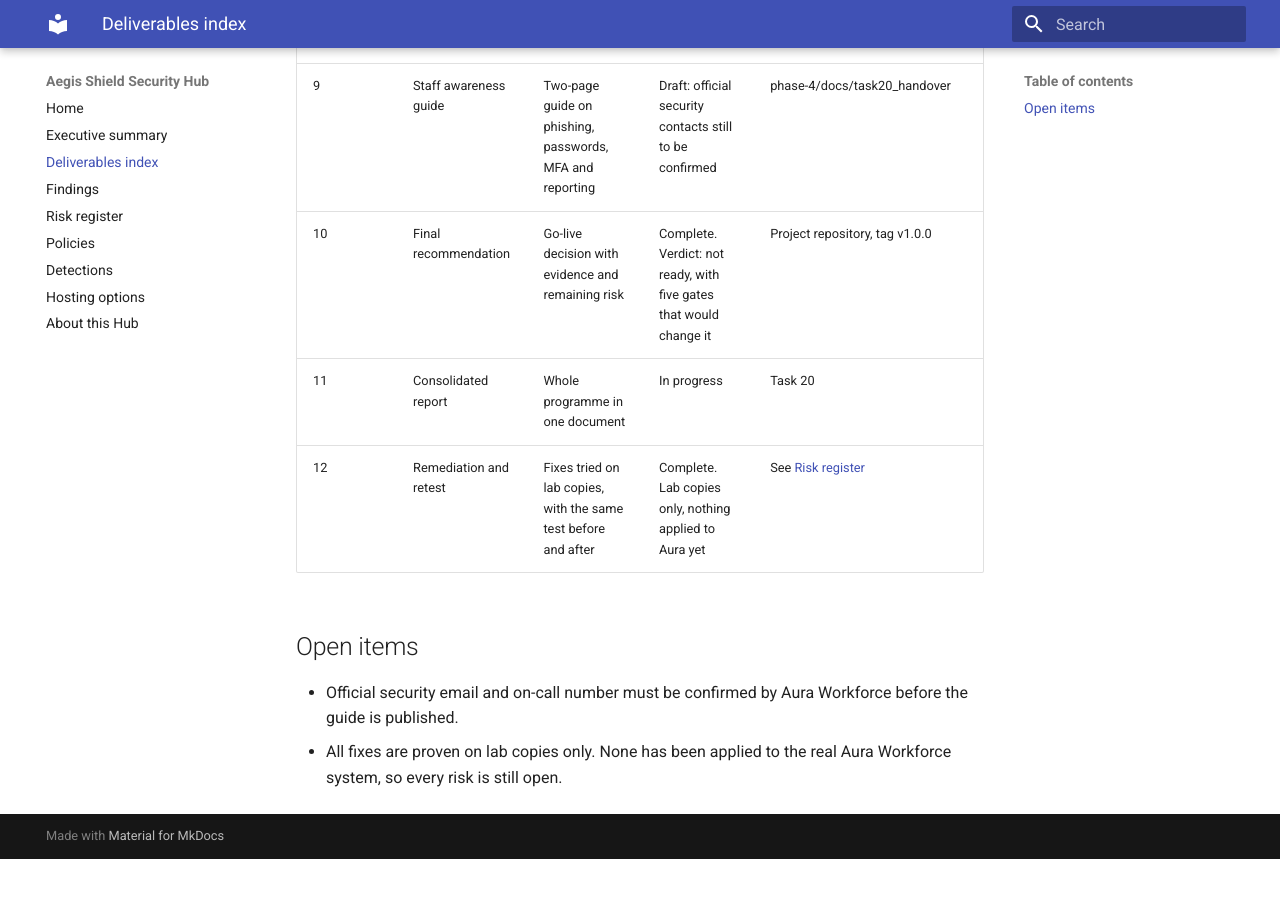
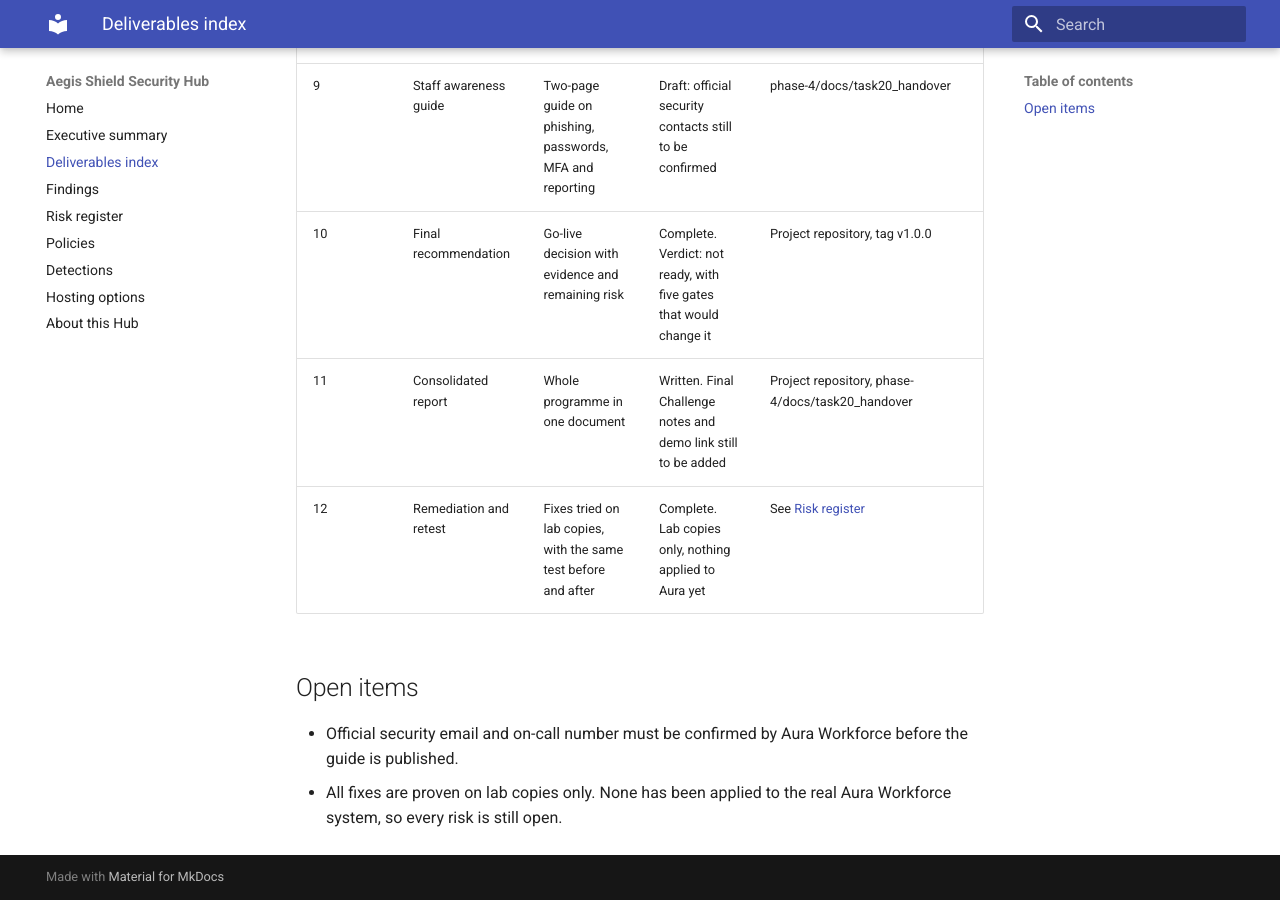
Before and after one commit to febinantony345-ops/aegis-shield-hub, an MkDocs documentation site: the page built from docs/deliverables.md, in a window 1280 px wide and 900 px high, scrolled down 1064 px. Built offline with MkDocs 1.6.1 and Material for MkDocs 9.7.7, drawn with Linux system fonts in a browser that asks for light colours; before the commit the page ends 1923 px from its top, so only the background shows below that.

Commit message:
docs: Hub row 11 status and R-17 wording aligned with pentest report

```diff
--- a/docs/deliverables.md
+++ b/docs/deliverables.md
@@ -14,7 +14,7 @@ Every deliverable in the Aegis Shield programme for Aura Workforce, with its sta
 | 8 | Penetration test report | Results of the authorised test in Task 19 | Complete | phase-4/docs/task19_pentest_report |
 | 9 | Staff awareness guide | Two-page guide on phishing, passwords, MFA and reporting | Draft: official security contacts still to be confirmed | phase-4/docs/task20_handover |
 | 10 | Final recommendation | Go-live decision with evidence and remaining risk | Complete. Verdict: not ready, with five gates that would change it | Project repository, tag v1.0.0 |
-| 11 | Consolidated report | Whole programme in one document | In progress | Task 20 |
+| 11 | Consolidated report | Whole programme in one document | Written. Final Challenge notes and demo link still to be added | Project repository, phase-4/docs/task20_handover |
 | 12 | Remediation and retest | Fixes tried on lab copies, with the same test before and after | Complete. Lab copies only, nothing applied to Aura yet | See [Risk register](risk-register.md) |
 
 ## Open items
```
Also changed, not shown: docs/risk-register.md (+1 -1 lines).
